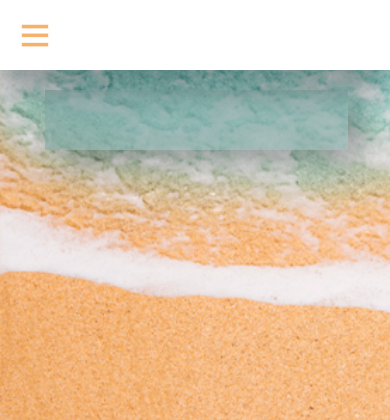
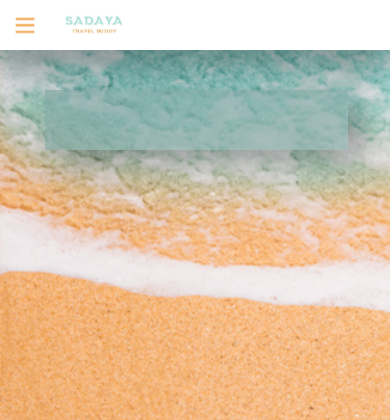
Before and after one commit to benhard123/Project-Praktikum-PWEB, a PHP site: page /home.html in a window 390 px wide. Shown: the top 420 px of the page. Run offline with PHP 8.4, Linux system fonts and the light colour scheme.

Commit message:
penambahan logo di halaman home

```diff
--- a/assets/stuff/script.js
+++ b/assets/stuff/script.js
@@ -1,12 +1,10 @@
-let x = window.matchMedia("(max-width: 500px)");
-let y=x.matches;
-
 function openNav(y) {
-	console.log(y==true);
+	var x = window.matchMedia("(max-width: 500px)");
 	if (x.matches) { // If media query matches
 		sidebar.style.width="200px";
 	}
 	else {
+		content.style.marginLeft="250px"
 		sidebar.style.width="250px";
 	}
 }
@@ -14,6 +12,7 @@ function openNav(y) {
 function closeNav(){
 	sidebar.style.width="0px";
 	sidebar.style.width="";
+	content.style.marginLeft=""
 }
 
 function username(){
--- a/assets/stuff/tampilan_home.css
+++ b/assets/stuff/tampilan_home.css
@@ -34,6 +34,7 @@ body{
 }
 .content{
 	margin-top: 90px;
+	transition: 0.5s;
 }
 
 .isi{
@@ -56,8 +57,12 @@ body{
 	padding-top: 10px;
 }
 
-.sidebar a:hover{
+.sidebar .menuSidebar:hover{
 	background-color: rgba(133, 181, 174, 0.9);
+}
+
+.sidebar .closebutton:hover{
+	color:gray;
 }
 
 .sidebar .closebutton{
@@ -72,7 +77,6 @@ body{
 }
 
 .tombolBuka{
-	display: block;
 	height: 70px;
 	width: 70px;
 }
@@ -83,13 +87,20 @@ body{
 	margin-right: 10px;
 }
 
+.logo {
+	width: 120px;
+	height: 44px;
+	margin-left: 20px;
+	margin-bottom: 10px;
+}
+
 /*tampilan dalam hp*/
 @media screen and (max-width: 500px) {
 	.whitebar{
-		height: 70px;
+		height: 50px;
 	}
 	.sidebar{
-
+		margin-top: 50px;
 	}
 	.sidebar .menuSidebar{
 		font-size: 20px;
@@ -102,14 +113,19 @@ body{
 	.isi{
 		width: 65%;
 	}
-	.sidebar a:hover{
-
-	}
 	.sidebar .closebutton{
 		font-size: 20px;
 	}
 	.tombolBuka{
+		height: 50px;
+		width: 50px;
+	}
 
+	.logo {
+		width: 60px;
+		height: 20px;
+		margin-left: 10px;
+		margin-bottom: 15px;
 	}
 
 	.tombolMenuSidebar{
--- a/home.html
+++ b/home.html
@@ -8,14 +8,15 @@
 	<body>
 		<script src="assets/stuff/script.js"></script>
 		<div class="whitebar">
-			<span onclick="openNav()"><img class="tombolBuka" src="assets/stuff/Side bar tab.jpg" alt="tombol buka"></span>
+			<img class="tombolBuka" src="assets/stuff/Side bar tab.jpg" alt="tombol buka" onclick="openNav()">
+			<img class="logo" src="assets/stuff/Logo Sementara .jpg" alt="logo">
 		</div>
 		<div id=sidebar class="sidebar sidenav">
 			<a href="javascript:void(0)" class="closebutton" onclick="closeNav()">x</a>
 			<a class="menuSidebar" href="#"><img class="tombolMenuSidebar" src="assets/stuff/gearwheels.png" alt="tombol Setting">bantuan</a>
 			<a class="menuSidebar" href="#"><img class="tombolMenuSidebar" src="assets/stuff/log out.png" alt="tombol Setting">logout</a>
 		</div>
-			<div class="content">
+			<div id="content" class="content">
 				<div class="isi">
 
 				</div>
```
Also changed, not shown: assets/stuff/Logo Sementara .jpg (added).
